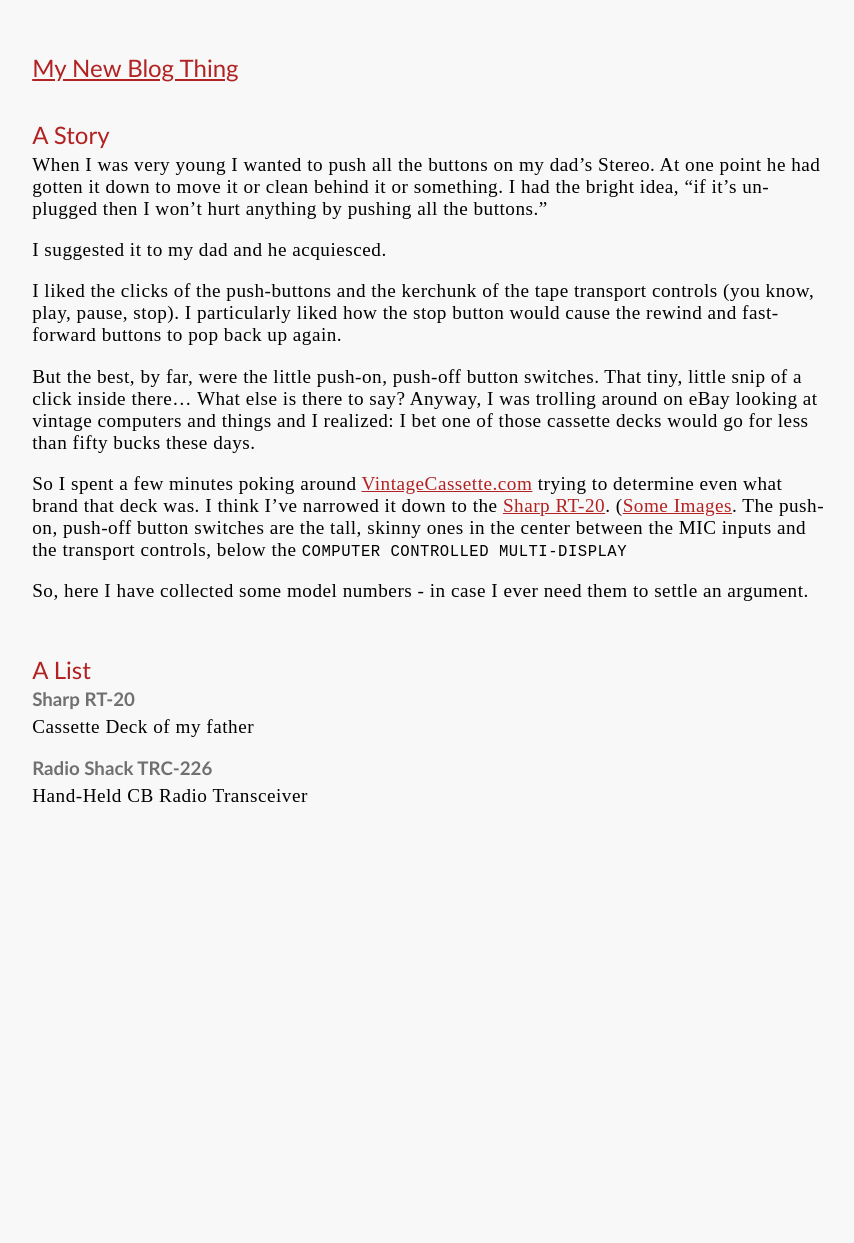
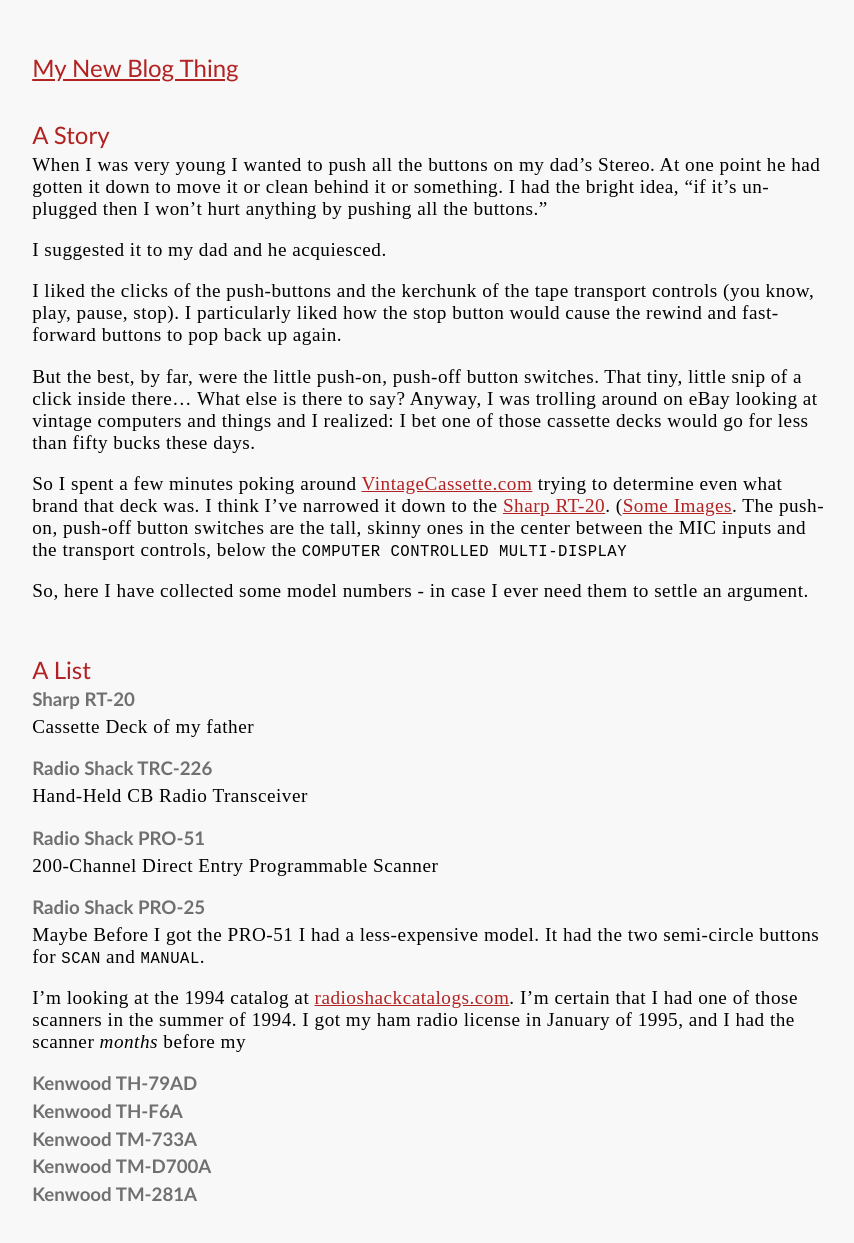
Before and after one commit to n8mob/n8mob.github.io, a Jekyll site: the page built from reference/someModelNumbers.md, in a window 1280 px wide. Shown: the whole page, without its empty margins (19-873 px from the left). Built offline with Jekyll 4.4.1, drawn with Linux system fonts in a browser that asks for light colours; before the commit the page ends 900 px from its top, so only the background shows below that.

Commit message:
New post plus update list of model numbers

```diff
--- a/reference/someModelNumbers.md
+++ b/reference/someModelNumbers.md
@@ -24,3 +24,23 @@
 
 ### Radio Shack TRC-226
 Hand-Held CB Radio Transceiver
+
+### Radio Shack PRO-51
+200-Channel Direct Entry Programmable Scanner
+
+### Radio Shack PRO-25
+Maybe
+Before I got the PRO-51 I had a less-expensive model.
+It had the two semi-circle buttons for <samp>SCAN</samp> and <samp>MANUAL</samp>.
+
+I'm looking at the 1994 catalog at [radioshackcatalogs.com](http://www.radioshackcatalogs.com/html/1994/h087.html). I'm certain that I had one of those scanners in the summer of 1994. I got my ham radio license in January of 1995, and I had the scanner _months_ before my
+
+### Kenwood TH-79AD
+
+### Kenwood TH-F6A
+
+### Kenwood TM-733A
+
+### Kenwood TM-D700A
+
+### Kenwood TM-281A
```
Also changed, not shown: _posts/2017-11-10-GrassBubbles.md (added, +5 -0 lines).
